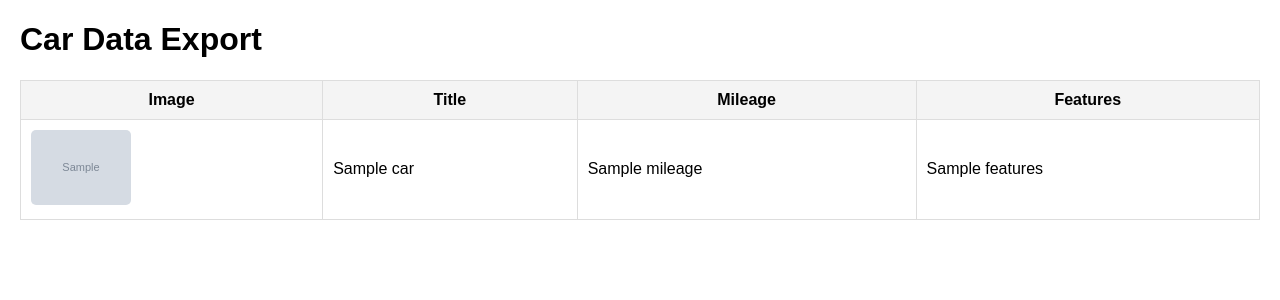
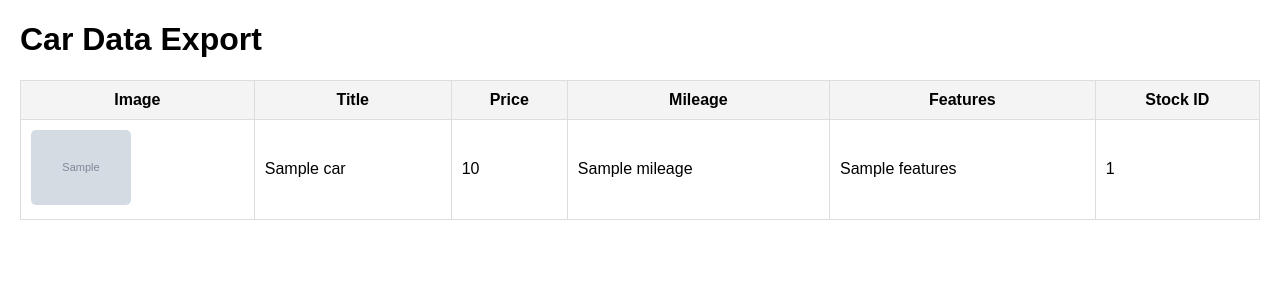
Before and after one commit to sharmalakshay/sunmotors_sbt_api, a Flask app: template templates/export_template.html in a window 1280 px wide. Shown: the top 300 px of the page. Run offline with Flask 3, Linux system fonts and the light colour scheme; the template is opened without the code that fills it: most values are stand-ins (such as "Sample title", 1, 10 or a date in 2020); grey boxes marked "Sample" are stand-in pictures.

Commit message:
Add Stock ID column to export template and restore Price display

```diff
--- a/templates/export_template.html
+++ b/templates/export_template.html
@@ -28,17 +28,19 @@
         <tr>
             <th>Image</th>
             <th>Title</th>
-            <!-- <th>Price</th> -->
+            <th>Price</th>
             <th>Mileage</th>
             <th>Features</th>
+            <th>Stock ID</th>
         </tr>
         {% for car in cars %}
         <tr>
             <td><img src="{{ car['Image'] }}" style="max-width: 100px; border-radius: 5px;"></td>
             <td>{{ car['Title'] }}</td>
-            <!-- <td>{{ car['Price'] }}</td> -->
+            <td>{{ car['Price'] }}</td>
             <td>{{ car['Mileage'] }}</td>
             <td>{{ car['Features'] }}</td>
+            <td>{{ car['StockId'] }}</td>
         </tr>
         {% endfor %}
     </table>
```
